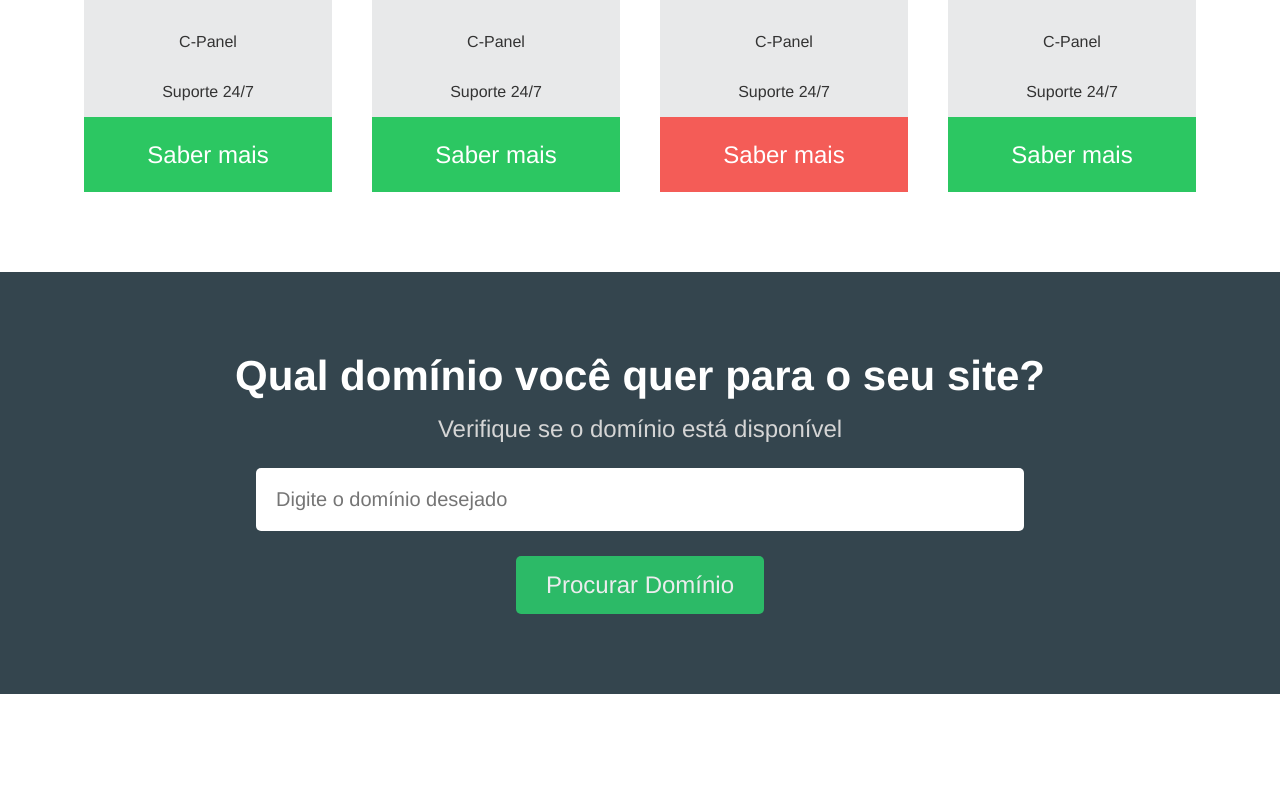
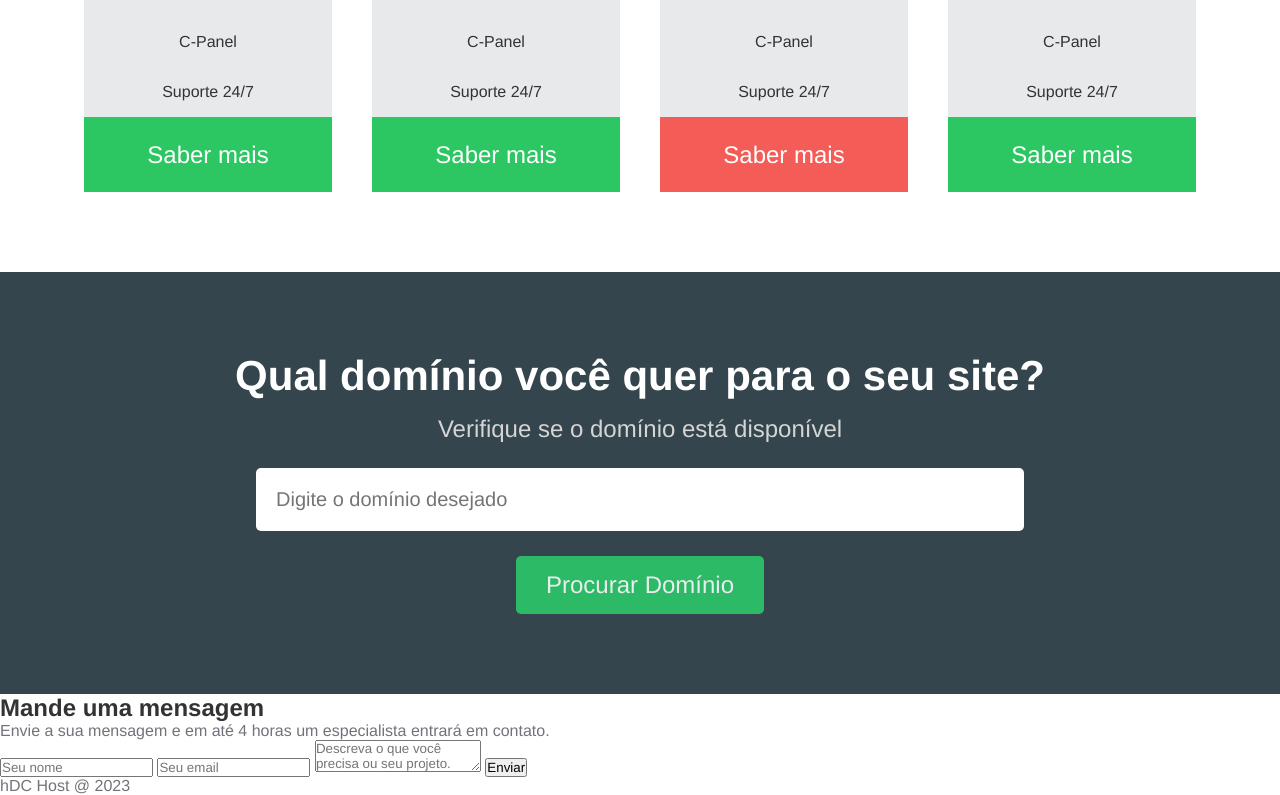
Before and after one commit to jcsalerno/hdc-host, a plain HTML site: page index.html in a window 1280 px wide. Shown: the part 1383-2178 px from the top of the page. Before the commit the page ends 2077 px from the top, so only its background shows below. Drawn offline with Linux system fonts and the light colour scheme.

Commit message:
adição de footer e formulário de contato

```diff
--- a/index.html
+++ b/index.html
@@ -144,7 +144,32 @@
             <input type="submit" value="Procurar Domínio" />
           </form>
         </section>
+        <section class="contact-container">
+          <h2>Mande uma mensagem</h2>
+          <p>
+            Envie a sua mensagem e em até 4 horas um especialista entrará em
+            contato.
+          </p>
+          <form>
+            <input type="text" name="name" id="name" placeholder="Seu nome" />
+            <input
+              type="email"
+              name="email"
+              id="email"
+              placeholder="Seu email"
+            />
+            <textarea
+              name="message"
+              id="message"
+              placeholder="Descreva o que você precisa ou seu projeto."
+            ></textarea>
+            <input type="submit" value="Enviar" />
+          </form>
+        </section>
       </main>
+      <footer>
+        <p>hDC Host @ 2023</p>
+      </footer>
     </div>
   </body>
 </html>
```
